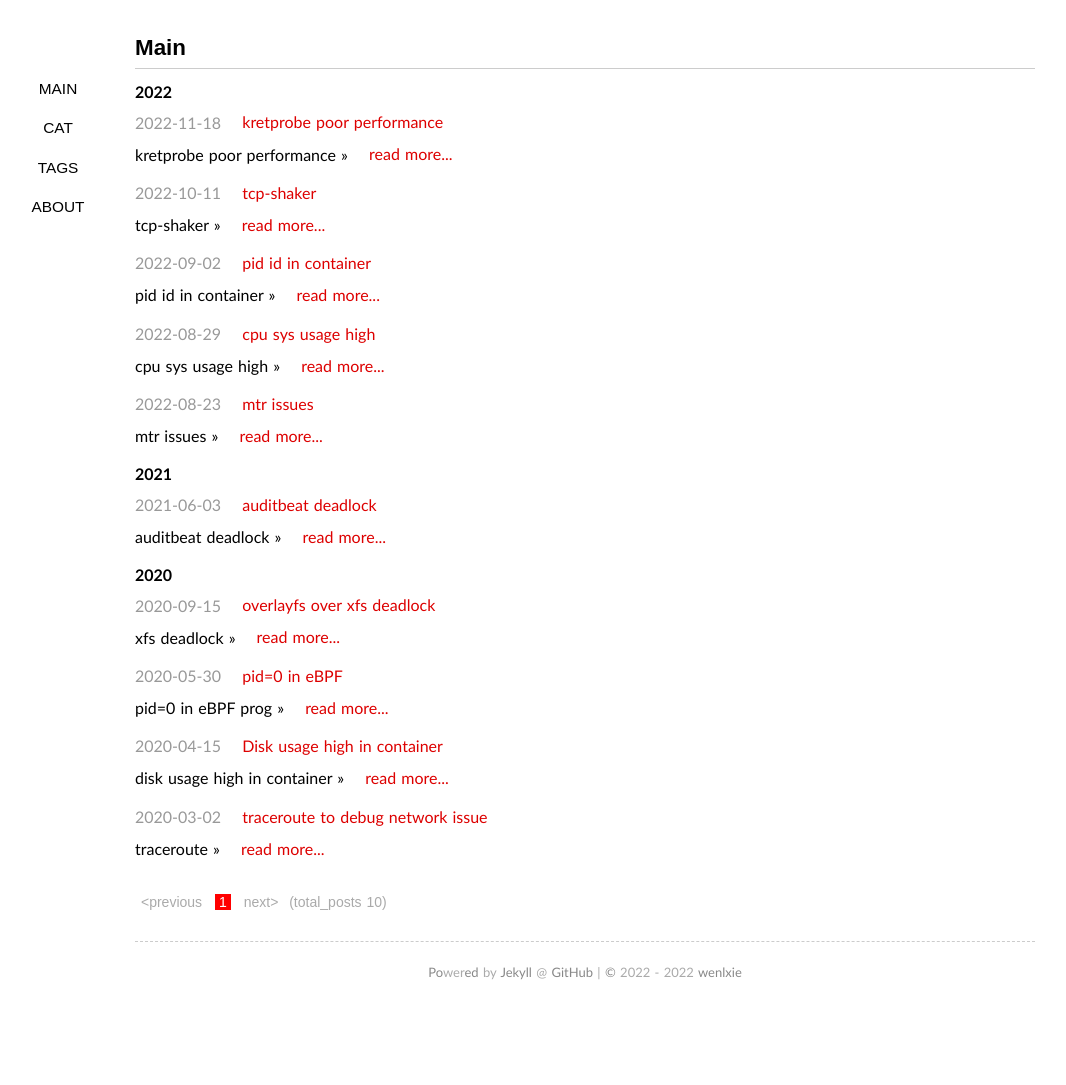
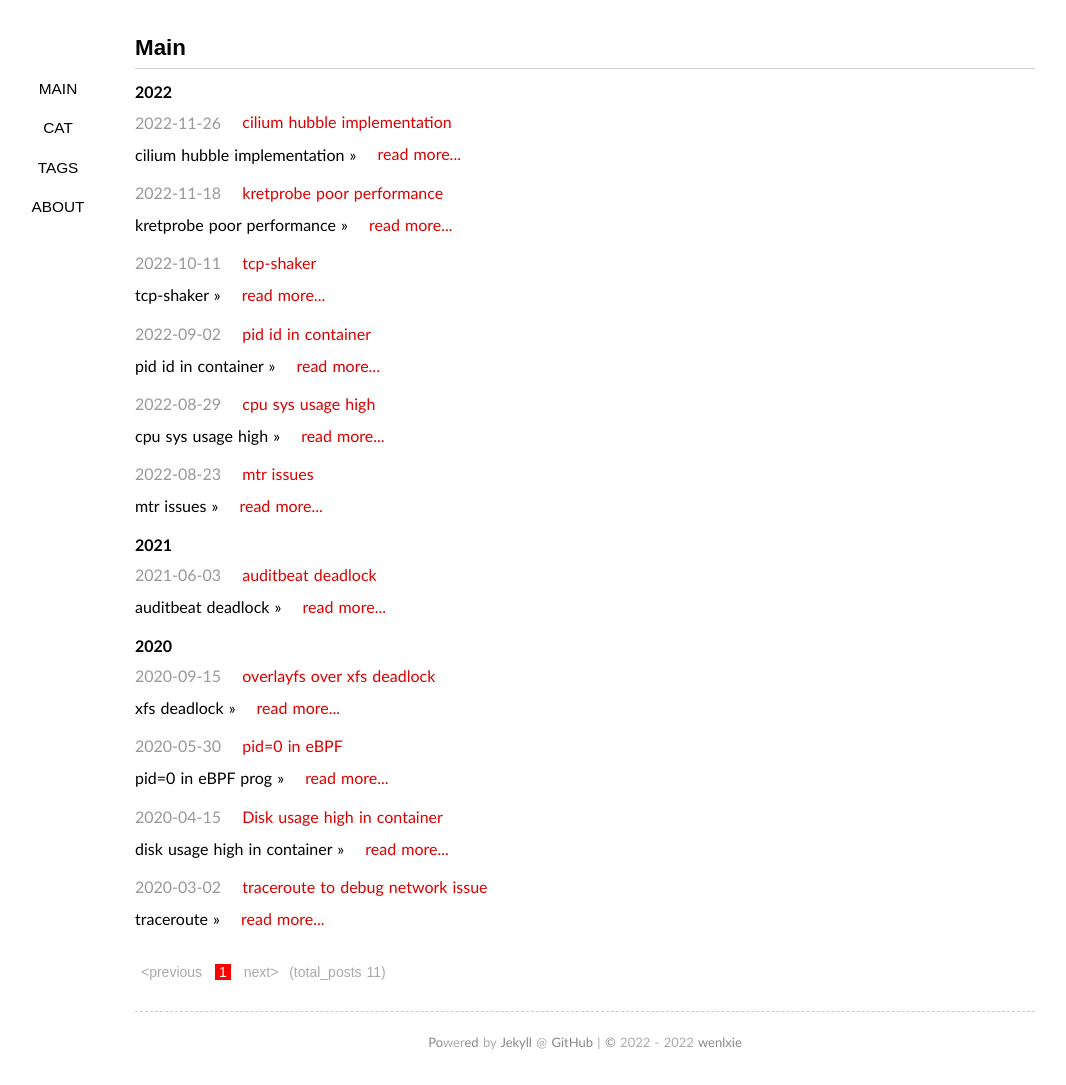
Before and after one commit to wenlxie/wenlxie.github.io, a Jekyll site: the page built from index.html, in a window 1280 px wide. Shown: the whole page, without its empty margins (55-1121 px from the left). Built offline with Jekyll 4.4.1, drawn with Linux system fonts in a browser that asks for light colours; some web fonts are replaced; the list of posts is cut into pages by our own code; before the commit the page ends 1015 px from its top, so only the background shows below that.

Commit message:
add hubble

```diff
--- /dev/null
+++ b/_posts/2022-11-26-cilium-hubble.md
@@ -0,0 +1,10 @@
+---
+layout: post
+tags: eBPF cilium linux hubble
+title: cilium hubble implementation
+categories: eBPF
+date: 2022-11-26 14:02:32-0700
+excerpt: cilium hubble implementation
+---
+
+![](/assets/2022-11-26-cilium-hubble.png)
```
Also changed, not shown: _posts/2022-10-11-tcp-shaker.md (+1 -8 lines), 1 other file.
